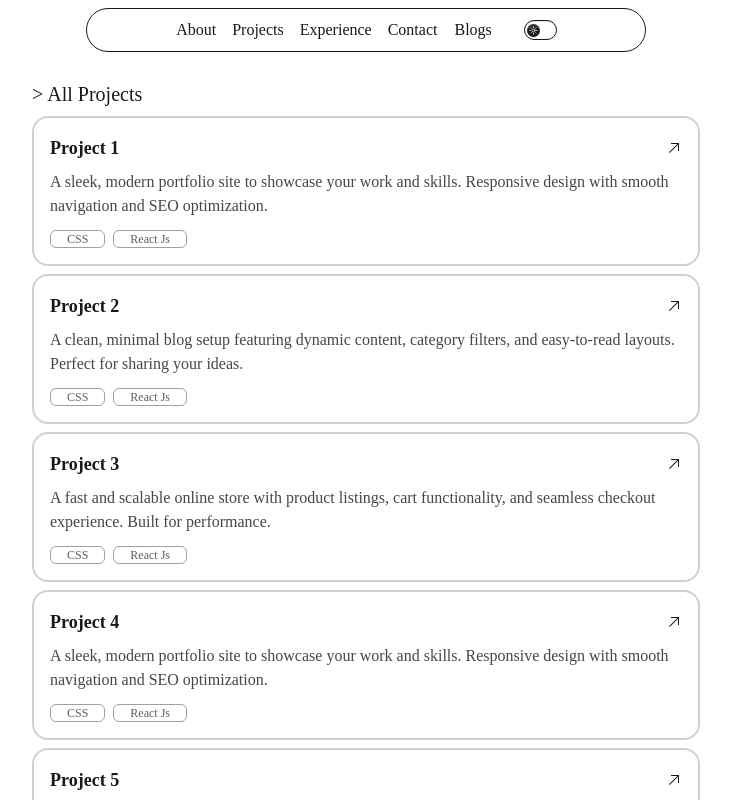
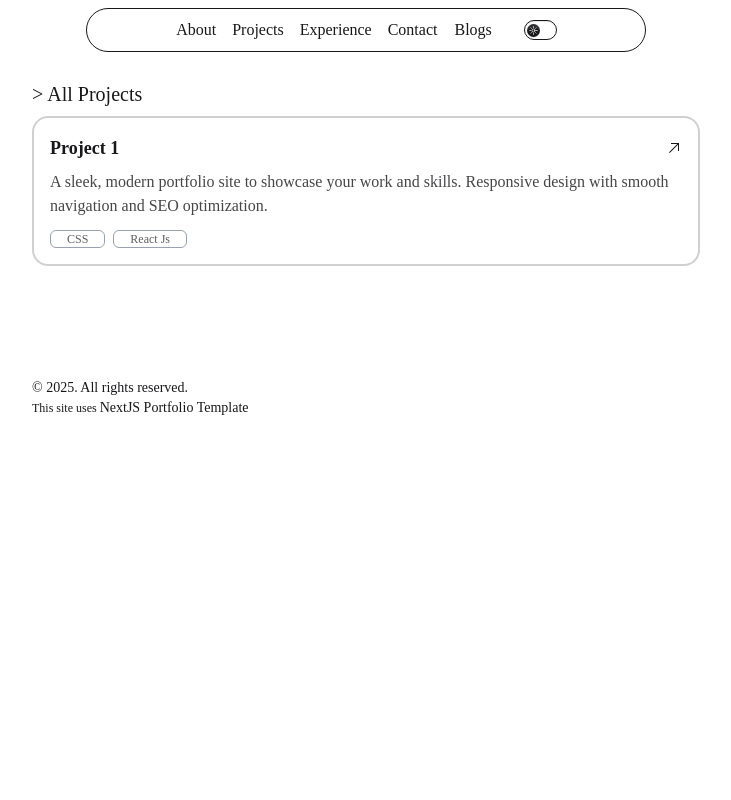
Before and after one commit to rajan-daniel/rajanDanielPortfolio, a Next.js app: page /projects in a window 1280 px wide. Shown: the top 800 px of the page, without its empty margins (274-1005 px from the left). Built offline with nearby package versions, Linux system fonts and the light colour scheme; a web font is replaced by a local one.

Commit message:
test: roapmap entries

```diff
--- a/src/app/components/Experience.jsx
+++ b/src/app/components/Roadmap.jsx
@@ -1,13 +1,13 @@
-import { experience } from "../../data/data";
+import { roadmap } from "../../data/data";
 
-export default function Experience() {
+export default function Roadmap() {
     return (
         <>
             <div className="mt-10 scroll-mt-14" id="experience">
                 <h2 className="text-xl font-medium before:content-['>'] before:mr-1">Work Experience</h2>
                 <div className="mt-6">
                     <ol className="relative space-y-8 before:absolute before:-ml-px before:h-full before:w-0.5 before:rounded-full before:bg-gray-200 dark:before:bg-gray-500 mt-4 p-2">
-                        {experience.map((item, index) => (
+                        {roadmap.map((item, index) => (
                             <li
                                 key={index}
                                 className="relative -ms-1.5 flex items-start gap-4"
--- a/src/app/page.js
+++ b/src/app/page.js
@@ -2,7 +2,7 @@ import ProjectsList from "./components/ProjectsList";
 import TechLists from "./components/TechLists";
 import About from "./components/About";
 import Profile from "./components/Profile";
-import Experience from "./components/Experience";
+import Roadmap from "./components/Roadmap";
 
 export default function Home() {
     return (
@@ -13,7 +13,7 @@ export default function Home() {
                     <About />
                     <ProjectsList />
                     <TechLists />
-                    <Experience />
+                    <Roadmap />
                 </main>
             </div>
         </>
--- a/src/data/data.js
+++ b/src/data/data.js
@@ -1,8 +1,8 @@
 export const about = {
     name: "Rajan Daniel",
     role: "Full Stack Web Developer",
-    about: "A minimal, clean portfolio template built with Next.js. Perfect for developers who want a simple yet professional online presence without the complexity.",
-    email: "your.email@example.com",
+    about: "I’m a self-taught junior full-stack web developer with an early background in C++ and Java. After completing freeCodeCamp, I transitioned into building modern web applications using React, Next.js, TypeScript, Tailwind and Supabase. I’m comfortable working across the full stack—from building responsive UIs to handling authentication, APIs, and databases—and I regularly ship and deploy projects. I focus on writing clean code, building real-world features, and communicating my work clearly.",
+    email: "rajan.daniel.dev@gmail.com",
 };
 
 export const seo = {
@@ -16,12 +16,12 @@ export const forms = {
 }
 
 export const skills = [
-    { name: "Html", alt: "html logo", icon: "/html.svg" },
-    { name: "Css", alt: "css logo", icon: "/css.svg" },
-    { name: "Js", alt: "js logo", icon: "/js.svg" },
-    { name: "React Js", alt: "react logo", icon: "/react.svg" },
+    { name: "HTML", alt: "html logo", icon: "/html.svg" },
+    { name: "CSS", alt: "css logo", icon: "/css.svg" },
+    { name: "JS", alt: "js logo", icon: "/js.svg" },
+    { name: "React JS", alt: "react logo", icon: "/react.svg" },
     { name: "TypeScript", alt: "typscript logo", icon: "/typscript.svg"},
-    { name: "Next Js", alt: "nextjs logo", icon: "/nextjs.svg" },
+    { name: "Next JS", alt: "nextjs logo", icon: "/nextjs.svg" },
     { name: "Tailwind", alt: "tailwind logo", icon: "/tailwind.svg" },
     { name: "SupaBase", alt: "supabase logo", icon: "/supabase.svg" },
 ];
@@ -42,47 +42,12 @@ export const projects = {
             tags: ["CSS", "React Js"],
             link: "",
         },
-        {
-            title: "Project 2",
-            description:
-                "A clean, minimal blog setup featuring dynamic content, category filters, and easy-to-read layouts. Perfect for sharing your ideas.",
-            tags: ["CSS", "React Js"],
-            link: "",
-        },
-        {
-            title: "Project 3",
-            description:
-                "A fast and scalable online store with product listings, cart functionality, and seamless checkout experience. Built for performance.",
-            tags: ["CSS", "React Js"],
-            link: "",
-        },
     ],
     otherProjects: [
-        {
-            title: "Project 4",
-            description:
-                "A sleek, modern portfolio site to showcase your work and skills. Responsive design with smooth navigation and SEO optimization.",
-            tags: ["CSS", "React Js"],
-            link: "",
-        },
-        {
-            title: "Project 5",
-            description:
-                "A clean, minimal blog setup featuring dynamic content, category filters, and easy-to-read layouts. Perfect for sharing your ideas.",
-            tags: ["CSS", "React Js"],
-            link: "",
-        },
-        {
-            title: "Project 6",
-            description:
-                "A fast and scalable online store with product listings, cart functionality, and seamless checkout experience. Built for performance.",
-            tags: ["CSS", "React Js"],
-            link: "",
-        },
     ],
 };
 
-export const experience = [
+export const roadmap = [
     {
         title: "Frontend Developer at Tech Solutions",
         description:
```
